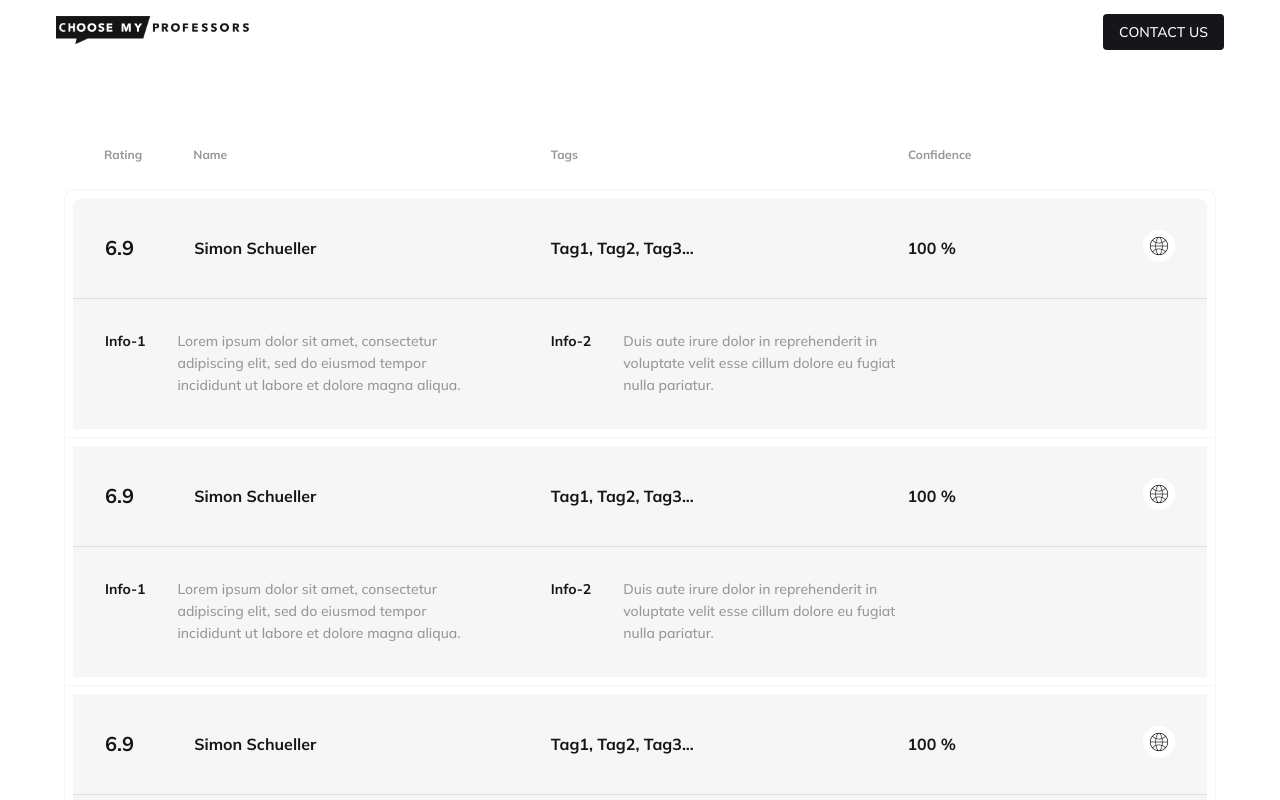
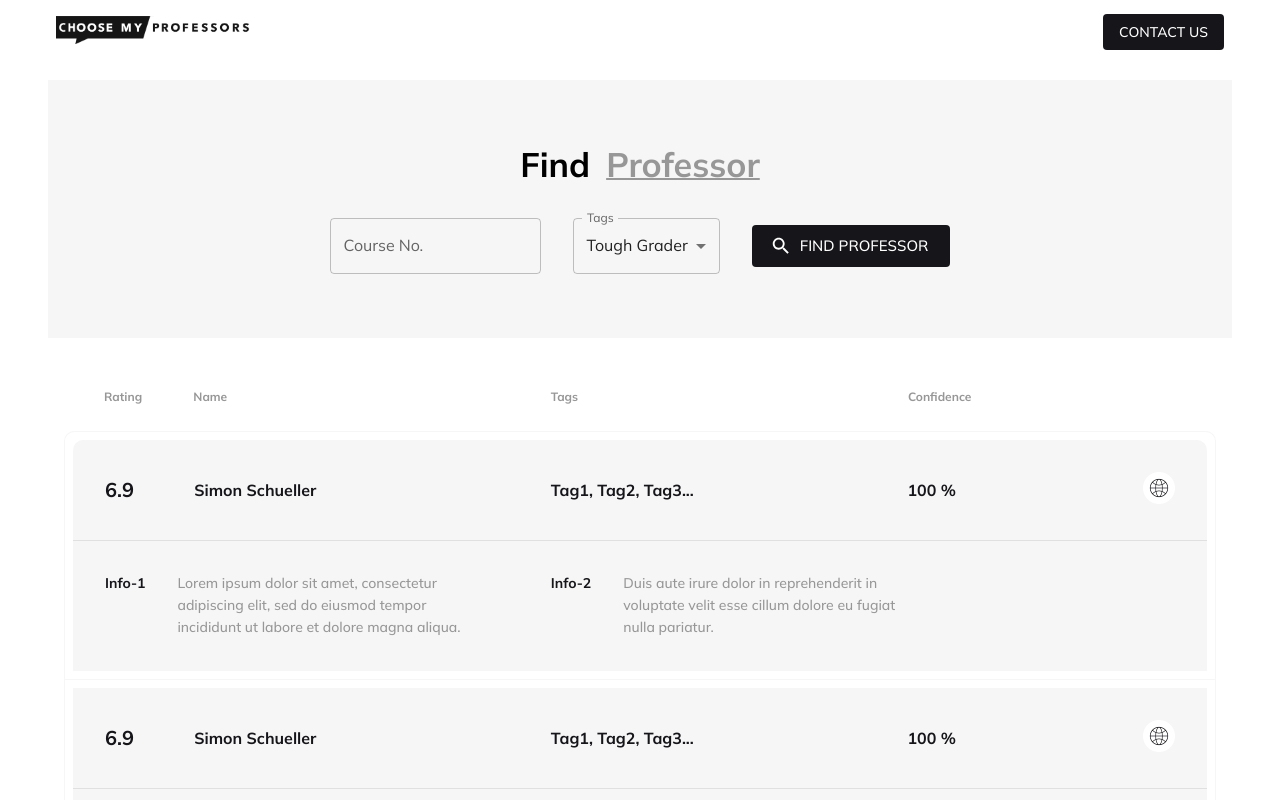
Before and after one commit to sim1029/choose-my-professor, a React (Vite) app in the folder cmp-client/: page / in a window 1280 px wide. Shown: the top 800 px of the page. Built offline with nearby package versions, Linux system fonts and the light colour scheme.

Commit message:
add initial serach bar

```diff
--- a/cmp-client/src/App.tsx
+++ b/cmp-client/src/App.tsx
@@ -5,6 +5,7 @@ import Grid from "@mui/material/Grid";
 import CardHeaders from "./components/CardHeaders";
 import { createTheme, ThemeProvider } from "@mui/material/styles";
 import Navbar from "./components/Navbar";
+import SearchBar from "./components/SearchBar";
 
 const theme = createTheme({
   typography: {
@@ -27,11 +28,14 @@ const theme = createTheme({
 function App() {
   return (
     <ThemeProvider theme={theme}>
-      <Grid container rowSpacing={10} px={4}>
+      <Grid container spacing={2} px={4}>
         <Grid item xs={12}>
           <Navbar></Navbar>
         </Grid>
         <Grid item xs={12}>
+          <SearchBar></SearchBar>
+        </Grid>
+        <Grid item xs={12} mt={4}>
           <Grid
             container
             rowSpacing={0}
--- /dev/null
+++ b/cmp-client/src/components/SearchBar.tsx
@@ -0,0 +1,80 @@
+import Box from "@mui/material/Box";
+import Button from "@mui/material/Button";
+import InputAdornment from "@mui/material/InputAdornment";
+import MenuItem from "@mui/material/MenuItem";
+import Paper from "@mui/material/Paper";
+import Stack from "@mui/material/Stack";
+import TextField from "@mui/material/TextField";
+import Typography from "@mui/material/Typography";
+import React from "react";
+import SearchIcon from "@mui/icons-material/Search";
+
+const courseTags = [
+  {
+    value: "TG",
+    label: "Tough Grader",
+  },
+  {
+    value: "PB",
+    label: "Project Based",
+  },
+];
+
+const SearchBar = () => {
+  return (
+    <Stack
+      alignItems="center"
+      p={8}
+      sx={{ backgroundColor: "primary.main" }}
+      mx={2}
+    >
+      <Stack direction="row" spacing={2}>
+        <Typography variant="h4" fontWeight="bold">
+          Find
+        </Typography>
+        <Typography
+          variant="h4"
+          fontWeight="bold"
+          color="primary.dark"
+          sx={{ textDecoration: "underline 2px" }}
+        >
+          Professor
+        </Typography>
+      </Stack>
+      <Stack direction="row" spacing={4} mt={4} alignItems="center">
+        <TextField
+          id="outlined-basic"
+          label="Course No."
+          variant="outlined"
+          color="secondary"
+        />
+        <TextField
+          id="outlined-select-currency"
+          select
+          label="Tags"
+          defaultValue="TG"
+          color="secondary"
+        >
+          {courseTags.map((option) => (
+            <MenuItem key={option.value} value={option.value}>
+              {option.label}
+            </MenuItem>
+          ))}
+        </TextField>
+        <div>
+          <Button
+            variant="contained"
+            disableElevation
+            color="secondary"
+            size="large"
+            startIcon={<SearchIcon />}
+          >
+            Find Professor
+          </Button>
+        </div>
+      </Stack>
+    </Stack>
+  );
+};
+
+export default SearchBar;
```
